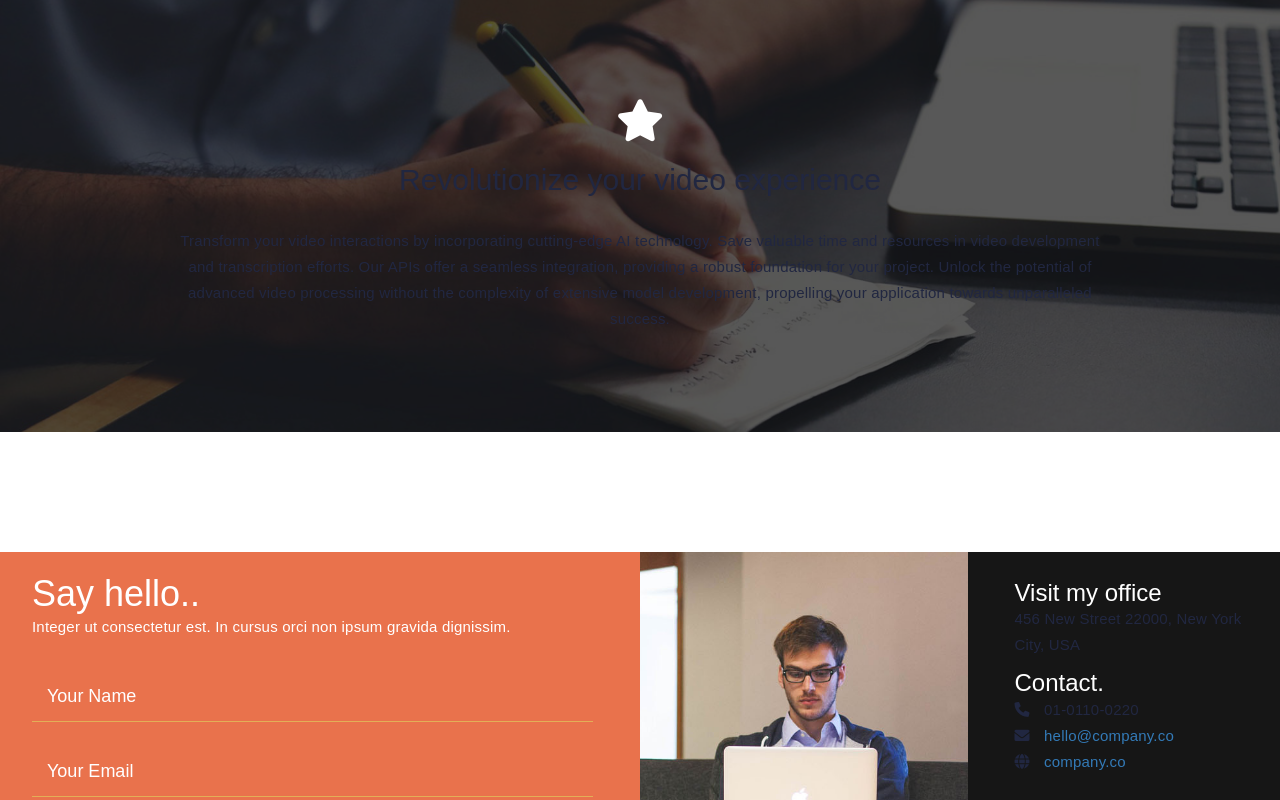
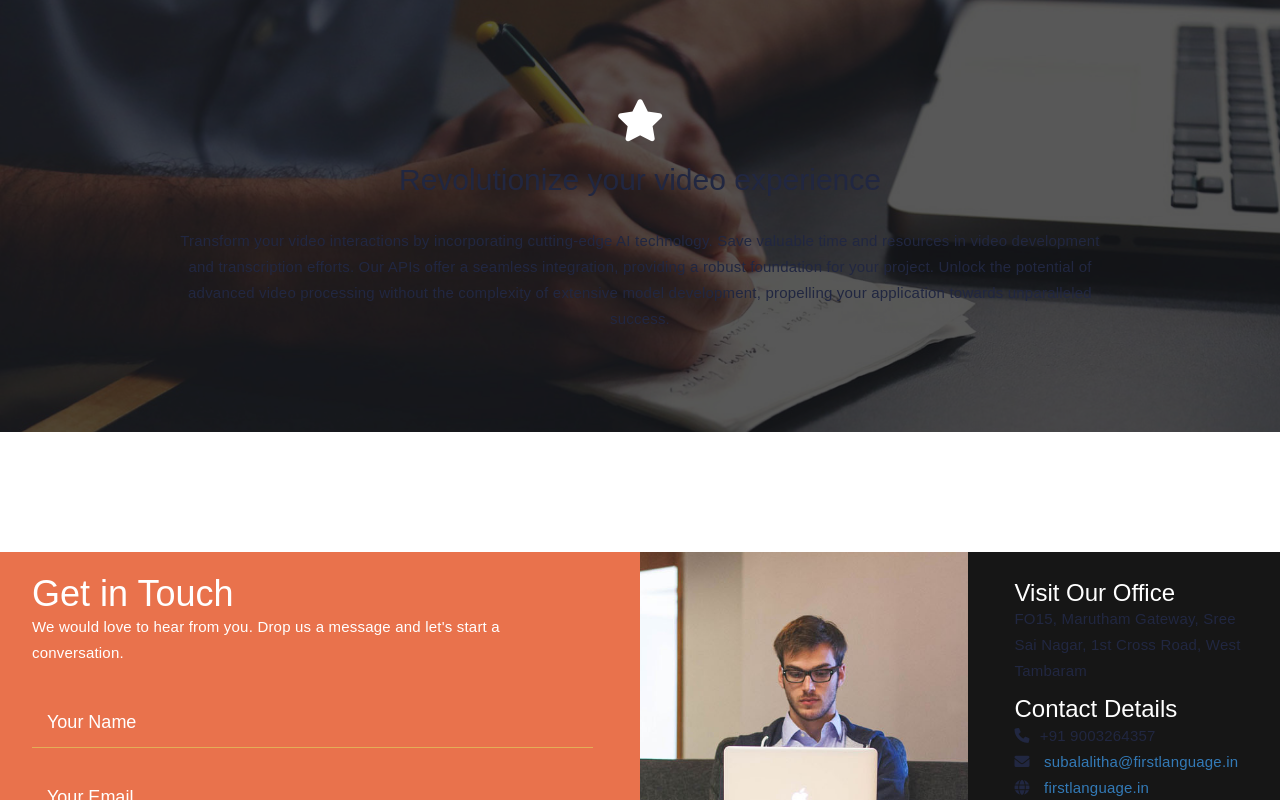
Before and after one commit to bharathgopalswamy/FirstLanguage, a plain HTML site: page APIS/products.html in a window 1280 px wide. Shown: the part 3553-4353 px from the top of the page. Drawn offline with nearby package versions, Linux system fonts and the light colour scheme; files that its build step writes are made by us from their sources; files whose address does not match are found by name.

Commit message:
product and api

```diff
--- a/APIS/products.html
+++ b/APIS/products.html
@@ -242,7 +242,7 @@ http://www.templatemo.com/tm-498-stimulus
              <div class="col-md-6 col-sm-6 position-relative"style="padding: 50px 100px 100px 80px;  background: linear-gradient(to bottom, rgba(255, 255, 255, 0.7) 0%, rgba(255, 255, 255, 0.3) 50%, rgba(255, 255, 255, 0) 100%); overflow: hidden;">
                  <div class="creative-overlay"></div>
                  <img src="../assets/images/meetingpro.png" alt="" width="760px" height="460px" style="border-radius: 15px; box-shadow: 0 4px 8px rgba(0, 0, 0, 0.1);">
-                 <div class="creative-text" style="margin-top: 4s0px;">
+                 <div class="creative-text" style="margin-top: 40px;">
                      <h2 class="wow fadeInUp" data-wow-delay="0.6s">Transform Video Insights with EasyTransPro</h2>
                      <p class="wow fadeInUp" data-wow-delay="0.9s">Embark on a journey with the FirstLanguage AI Video Assistant, seamlessly integrating with Zoom, Gmeet, Teams, and more. Elevate collaboration with real-time transcription, sentiment analysis, and powerful features. Empower your videos with intelligence, simplicity, and multilingual support.</p>
                  </div>
@@ -400,8 +400,8 @@ http://www.templatemo.com/tm-498-stimulus
                <div class="col-md-6 col-sm-12">
                     <div class="contact-form">
                          <div class="wow fadeInUp section-title" data-wow-delay="0.2s">
-                              <h1 class="color-white">Say hello..</h1>
-                              <p class="color-white">Integer ut consectetur est. In cursus orci non ipsum gravida dignissim.</p>
+                              <h1 class="color-white">Get in Touch</h1>
+                              <p class="color-white">We would love to hear from you. Drop us a message and let's start a conversation.</p>
                          </div>
 
                          <div id="contact-form">
@@ -431,15 +431,17 @@ http://www.templatemo.com/tm-498-stimulus
                <div class="bg-dark col-md-3 col-sm-6">
                     <div class="contact-thumb">
                          <div class="wow fadeInUp contact-info" data-wow-delay="0.6s">
-                              <h3 class="color-white">Visit my office</h3>
-                              <p>456 New Street 22000, New York City, USA</p>
+                              <h3 class="color-white">Visit Our Office</h3>
+                              <p>FO15, Marutham Gateway, Sree Sai
+                                   Nagar, 1st Cross Road, West Tambaram</p>
                          </div>
 
                          <div class="wow fadeInUp contact-info" data-wow-delay="0.8s">
-                              <h3 class="color-white">Contact.</h3>
-                              <p><i class="fa fa-phone"></i> 01-0110-0220</p>
-                              <p><i class="fa fa-envelope-o"></i> <a href="mailto:hello@company.co">hello@company.co</a></p>
-                              <p><i class="fa fa-globe"></i> <a href="#">company.co</a></p>
+                              <h3 class="color-white">Contact Details</h3>
+                              <p><i class="fa fa-phone"></i>+91 9003264357</p>
+                              <p><i class="fa fa-envelope-o"></i> <a href="mailto:info@yourcompany.com">subalalitha@firstlanguage.in
+                              </a></p>
+                              <p><i class="fa fa-globe"></i> <a href="#">firstlanguage.in</a></p>
                          </div>
 
                     </div>
```
Also changed, not shown: APIS/apis.html (+10 -9 lines).
